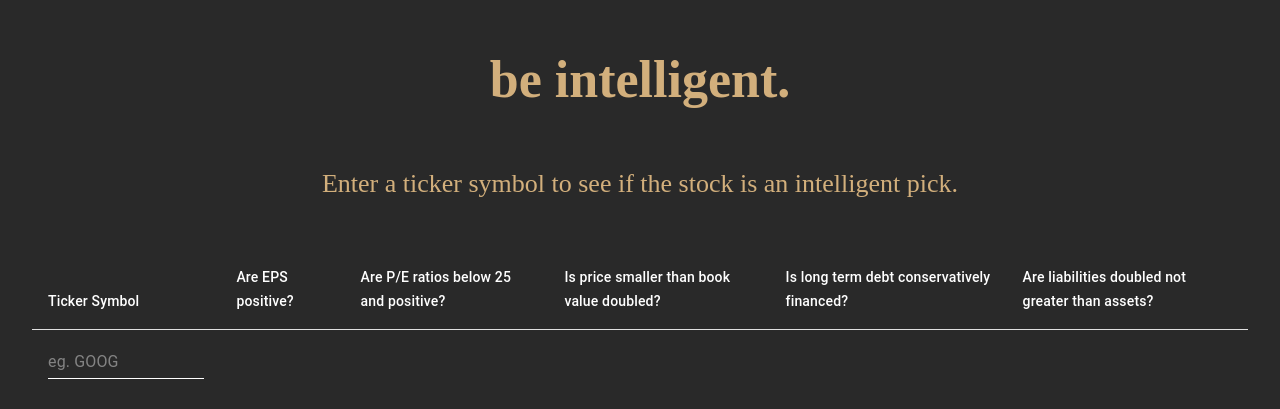
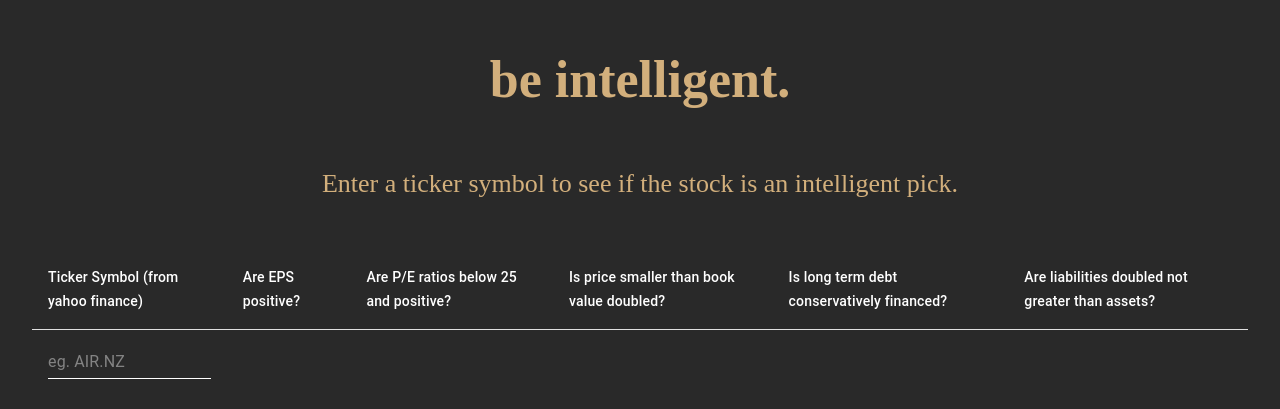
Before and after one commit to gayounglee57/nextjs-intelligent-investor, a Next.js app: page / in a window 1280 px wide. Shown: the part 191-600 px from the top of the page. Built offline with nearby package versions, Linux system fonts and the light colour scheme.

Commit message:
Add descriptions for clarity and restrict search to 1 so the api quota lasts longer

```diff
--- a/components/IntelligentTableBody.tsx
+++ b/components/IntelligentTableBody.tsx
@@ -1,5 +1,4 @@
 import * as React from "react";
-import axios from "axios";
 
 import TableBody from "@mui/material/TableBody";
 import { IntelligentTableInput } from "./IntelligentTableInput";
@@ -19,11 +18,12 @@ export const IntelligentTableBody = () => {
   return (
     <ErrorBoundary>
       <TableBody>
-        {tickers &&
-          tickers.map((ticker) => (
-            <IntelligentTableRow key={ticker} ticker={ticker} />
-          ))}
-        <IntelligentTableInput handleKeyPress={handleKeyPress} />
+        {tickers.length > 0 && (
+          <IntelligentTableRow key={tickers[0]} ticker={tickers[0]} />
+        )}
+        {!(tickers.length > 0) && (
+          <IntelligentTableInput handleKeyPress={handleKeyPress} />
+        )}
       </TableBody>
     </ErrorBoundary>
   );
--- a/components/IntelligentTableHead.tsx
+++ b/components/IntelligentTableHead.tsx
@@ -6,7 +6,7 @@ import TableRow from "@mui/material/TableRow";
 export const IntelligentTableHead = () => (
   <TableHead>
     <TableRow>
-      <TableCell align="right">Ticker Symbol</TableCell>
+      <TableCell align="right">Ticker Symbol (from yahoo finance)</TableCell>
       <TableCell align="right">Are EPS positive?</TableCell>
       <TableCell align="right">Are P/E ratios below 25 and positive?</TableCell>
       <TableCell align="right">
--- a/components/IntelligentTableInput.tsx
+++ b/components/IntelligentTableInput.tsx
@@ -1,17 +1,21 @@
-import React from 'react';
-import TableCell from '@mui/material/TableCell';
-import TableRow from '@mui/material/TableRow';
-import Input from '@mui/material/Input';
+import React from "react";
+import TableCell from "@mui/material/TableCell";
+import TableRow from "@mui/material/TableRow";
+import Input from "@mui/material/Input";
 
-export const IntelligentTableInput = ({handleKeyPress}) => {
+export const IntelligentTableInput = ({ handleKeyPress }) => {
   return (
     <TableRow
       key={"inputRow"}
-            sx={{ '&:last-child td, &:last-child th': { border: 0 } }}
+      sx={{ "&:last-child td, &:last-child th": { border: 0 } }}
     >
       <TableCell component="th" scope="row">
-                <Input placeholder="eg. GOOG" onKeyPress={handleKeyPress} defaultValue=""/>
+        <Input
+          placeholder="eg. AIR.NZ"
+          onKeyPress={handleKeyPress}
+          defaultValue=""
+        />
       </TableCell>
     </TableRow>
-    )
-}
+  );
+};
```
Lines whose indentation alone changed are shown as unchanged.
